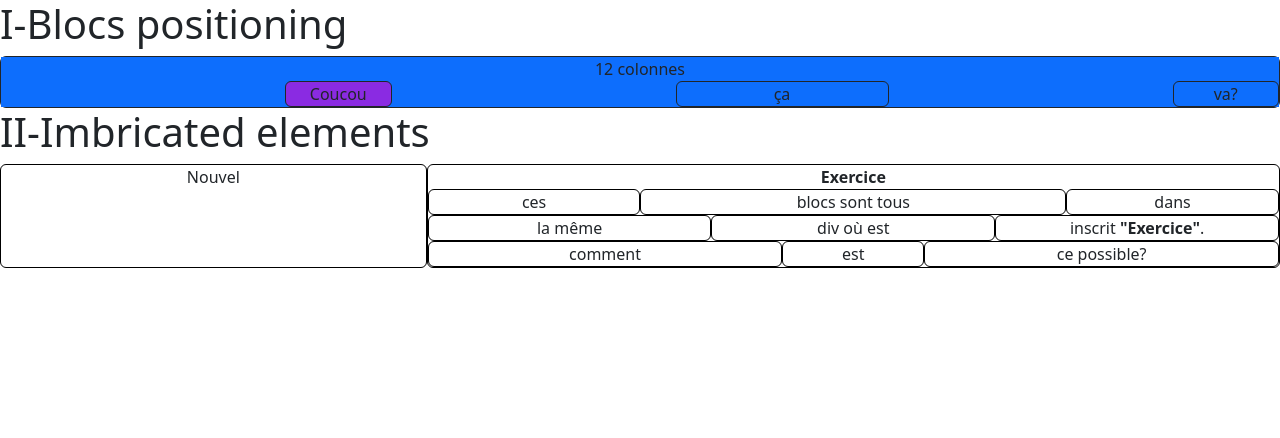
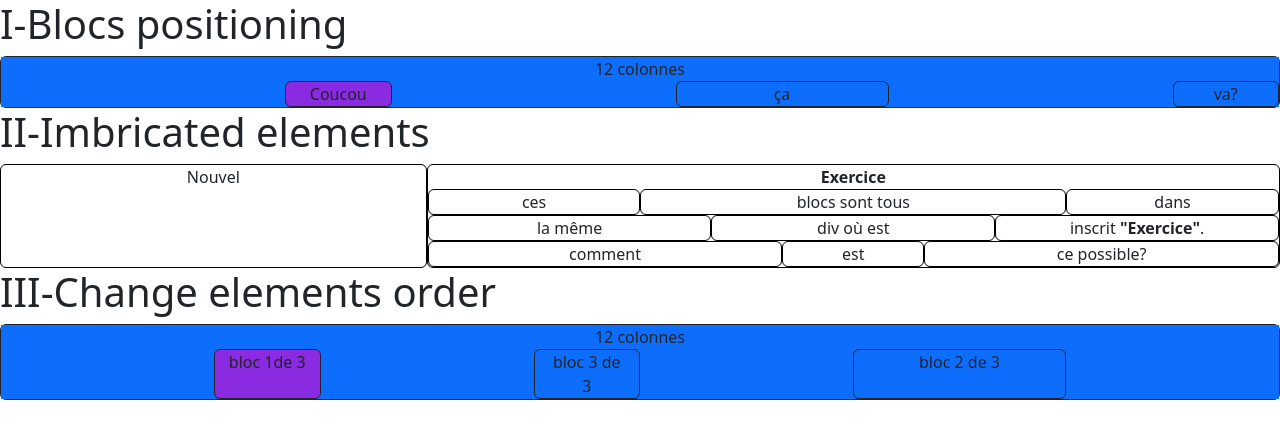
Before and after one commit to Gerosheng/exercises-bootstrap, a plain HTML site: page index.html in a window 1280 px wide. Drawn offline with nearby package versions, Linux system fonts and the light colour scheme.

Commit message:
add exercise III-Change elem. order

```diff
--- a/index.html
+++ b/index.html
@@ -45,5 +45,21 @@
             </div>
         </div>
 
+        <h1>III-Change elements order</h1>
+
+        <div class="container-fluid text-center border border-dark rounded">
+            <div class="row">
+                <div class="col-12 bg-primary">
+                    12 colonnes
+                    <div class="row justify-content-evenly">
+                        <div class="col-1 border border-dark rounded order-1" style="background-color: blueviolet ;">bloc 1de 3</div>
+                        <div class="col-2 bg-primary border border-dark rounded order-3">bloc 2 de 3</div>
+                        <div class="col-1 bg-primary border border-dark rounded order-2">bloc 3 de 3</div>
+                    </div>
+                </div>
+            </div>
+        </div>
+
+
         <script src="https://cdn.jsdelivr.net/npm/bootstrap@5.3.2/dist/js/bootstrap.bundle.min.js" integrity="sha384-C6RzsynM9kWDrMNeT87bh95OGNyZPhcTNXj1NW7RuBCsyN/o0jlpcV8Qyq46cDfL" crossorigin="anonymous"></script>    </body>
 </html>
```
